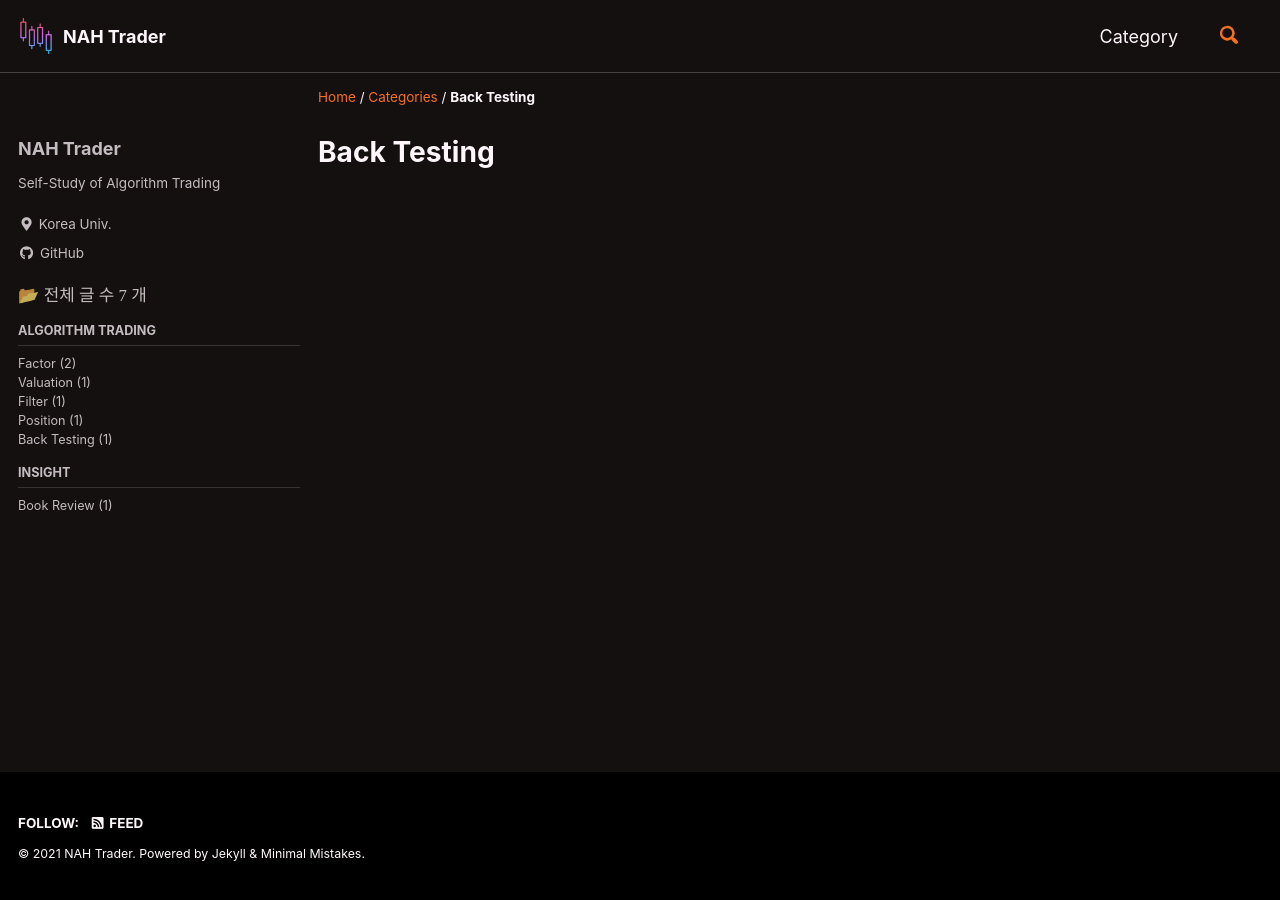
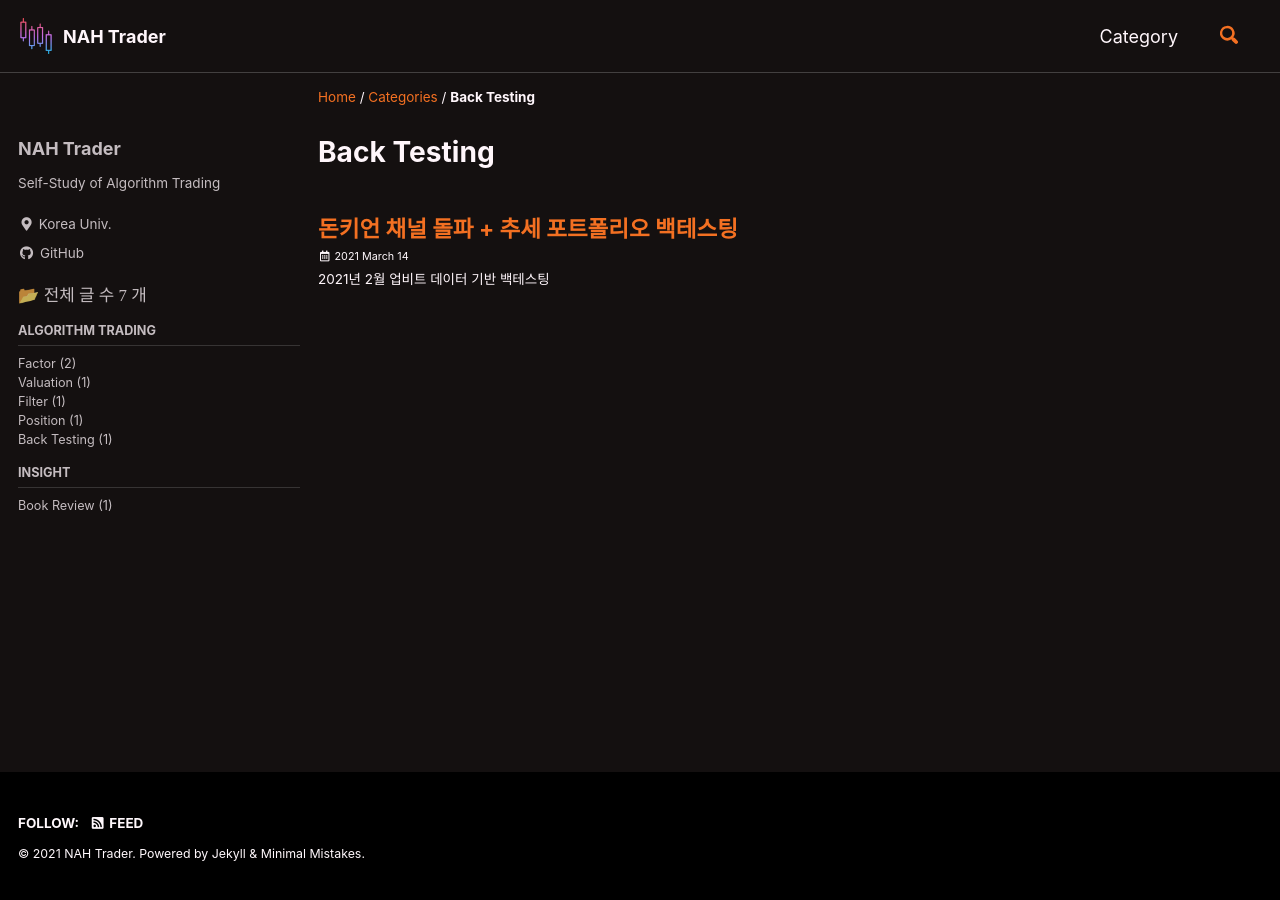
Before and after one commit to NAHtrader/NAHtrader.github.io, a Jekyll site: the page built from _pages/categories/categories-backtest.md, in a window 1280 px wide. Built offline with Jekyll 4.4.1, drawn with Linux system fonts in a browser that asks for light colours; cached includes are drawn as plain includes.

Commit message:
Fix category naming

```diff
--- a/_pages/categories/categories-backtest.md
+++ b/_pages/categories/categories-backtest.md
@@ -6,5 +6,5 @@ author_profile: true
 sidebar_main: true
 ---
 
-{% assign posts = site.categories.Backtest%}
+{% assign posts = site.categories.BackTest%}
 {% for post in posts %} {% include archive-single.html type=page.entries_layout %} {% endfor %}
--- a/_posts/2021-03-14-AE1.md
+++ b/_posts/2021-03-14-AE1.md
@@ -10,8 +10,8 @@ tags:
 toc: true
 toc_sticky: true
 
-date: 2021-03-13
-last_modified_at: 2021-03-13
+date: 2021-03-14
+last_modified_at: 2021-03-14
 ---
 
 # Test of Posting
```
